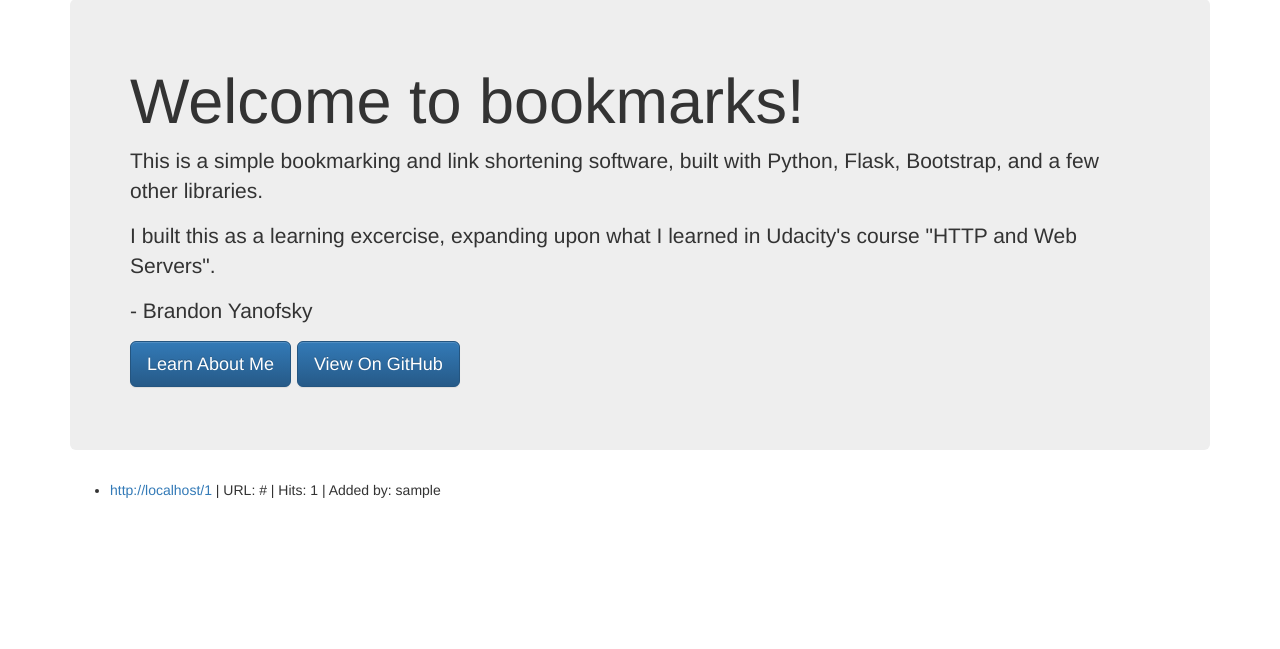
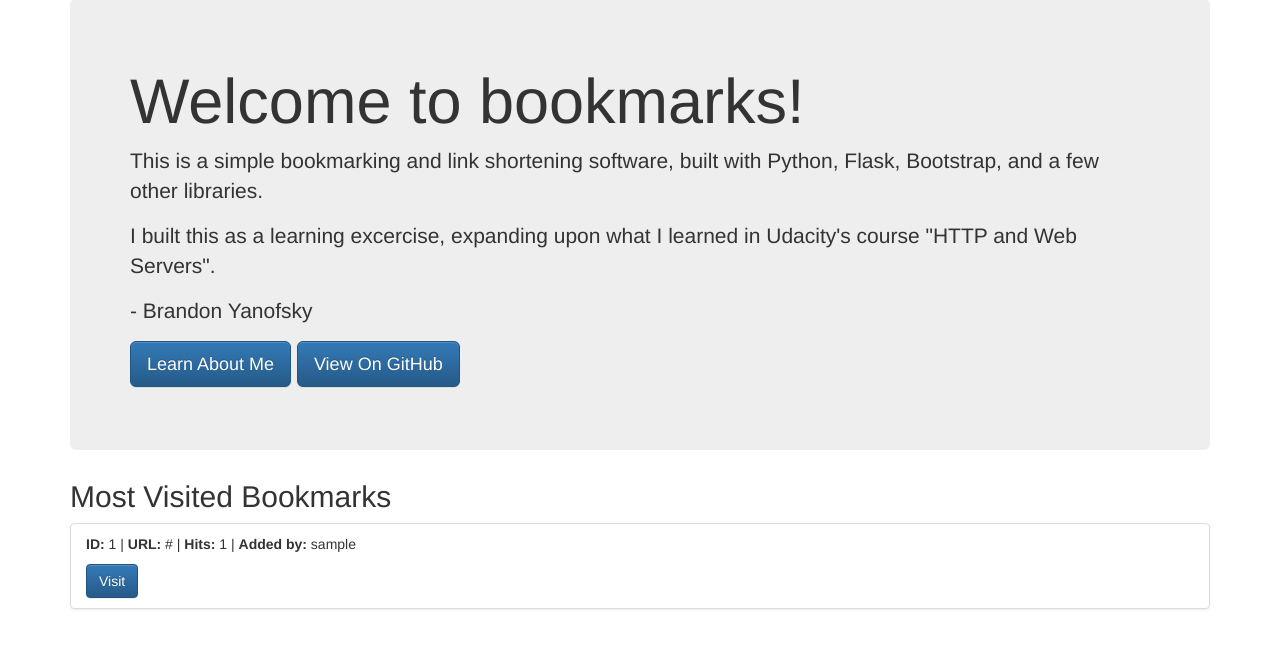
Before and after one commit to byanofsky/bookmarks, a Flask app: page / in a window 1280 px wide. Shown: the part 73-722 px from the top of the page. Run offline with Flask 2, Linux system fonts and the light colour scheme; tables that the repository leaves empty hold one stand-in row (values such as "Sample post"); parts of the project's set-up code (start-up, migrations or seed data) failed here and were passed over; some libraries are stand-ins or nearby versions.

Commit message:
Adjust front page popular links
Round 1 of revisions. Still need some additional design adjustments.

```diff
--- a/bookmarks/templates/front_page.html
+++ b/bookmarks/templates/front_page.html
@@ -23,14 +23,24 @@
     </p>
   </div>
   {% if bookmarks %}
-  <ul>
+  <h2>Most Visited Bookmarks</h2>
+  <ul class="list-group">
     {% for b in bookmarks %}
-    <li>
-      <a href="{{ url_for('front_page') }}{{ b.id }}"
-         target="_blank">{{ request.url_root }}{{ b.id }}</a>
-      | URL: {{ b.link }}
-      | Hits: {{ b.hits }}
-      | Added by: {{ b.user.username }}
+    <li class="list-group-item">
+      <div>
+          <p>
+            <strong>ID:</strong> {{ b.id }}
+            |
+            <strong>URL:</strong> {{ b.link }}
+            |
+            <strong>Hits:</strong> {{ b.hits }}
+            |
+            <strong>Added by:</strong> {{ b.user.username }}
+        </p>
+          <a href="{{ url_for('front_page') }}{{ b.id }}" class="btn btn-primary" role="button" target="_blank">
+            Visit
+          </a>
+      </div>
     </li>
     {% endfor %}
   </ul>
```
